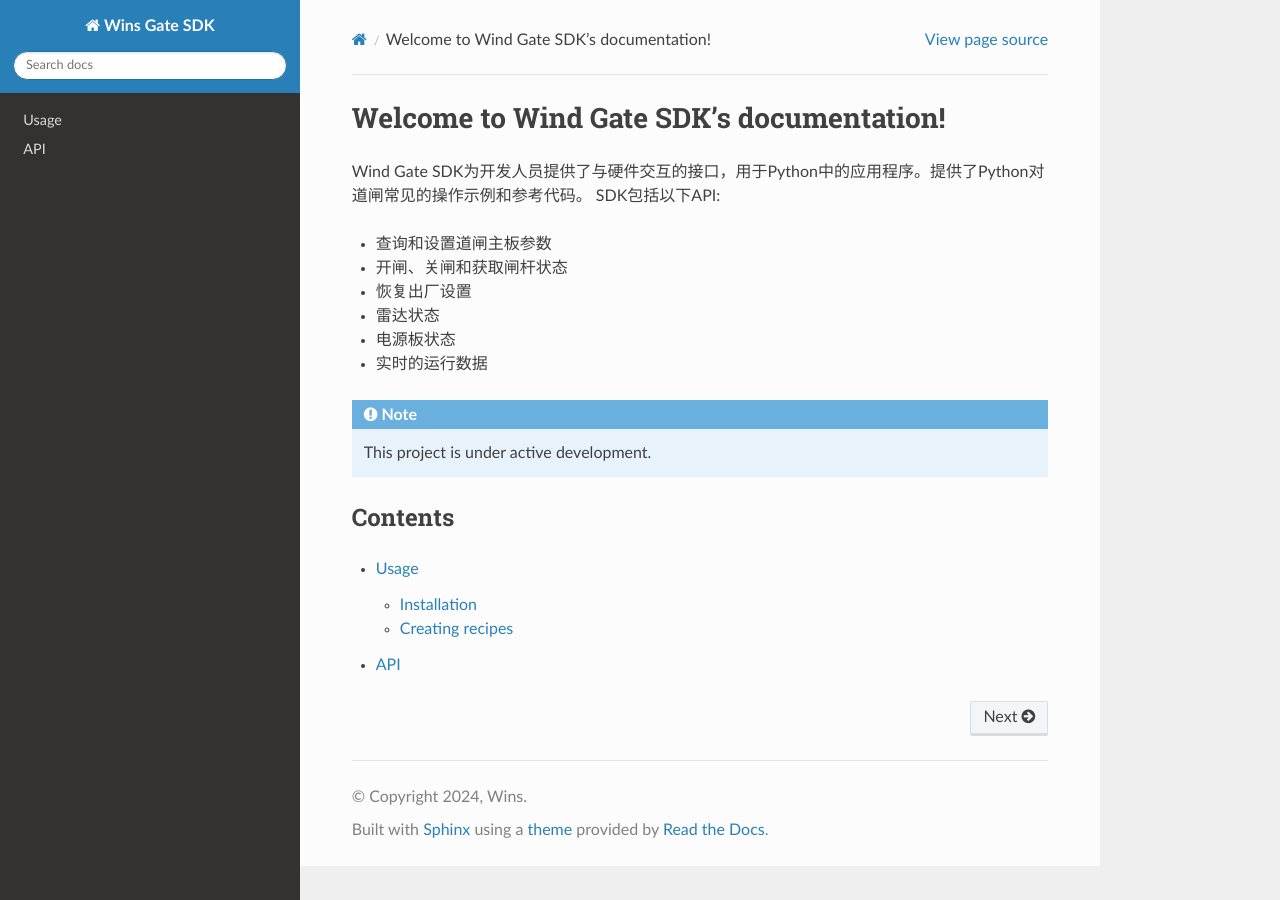
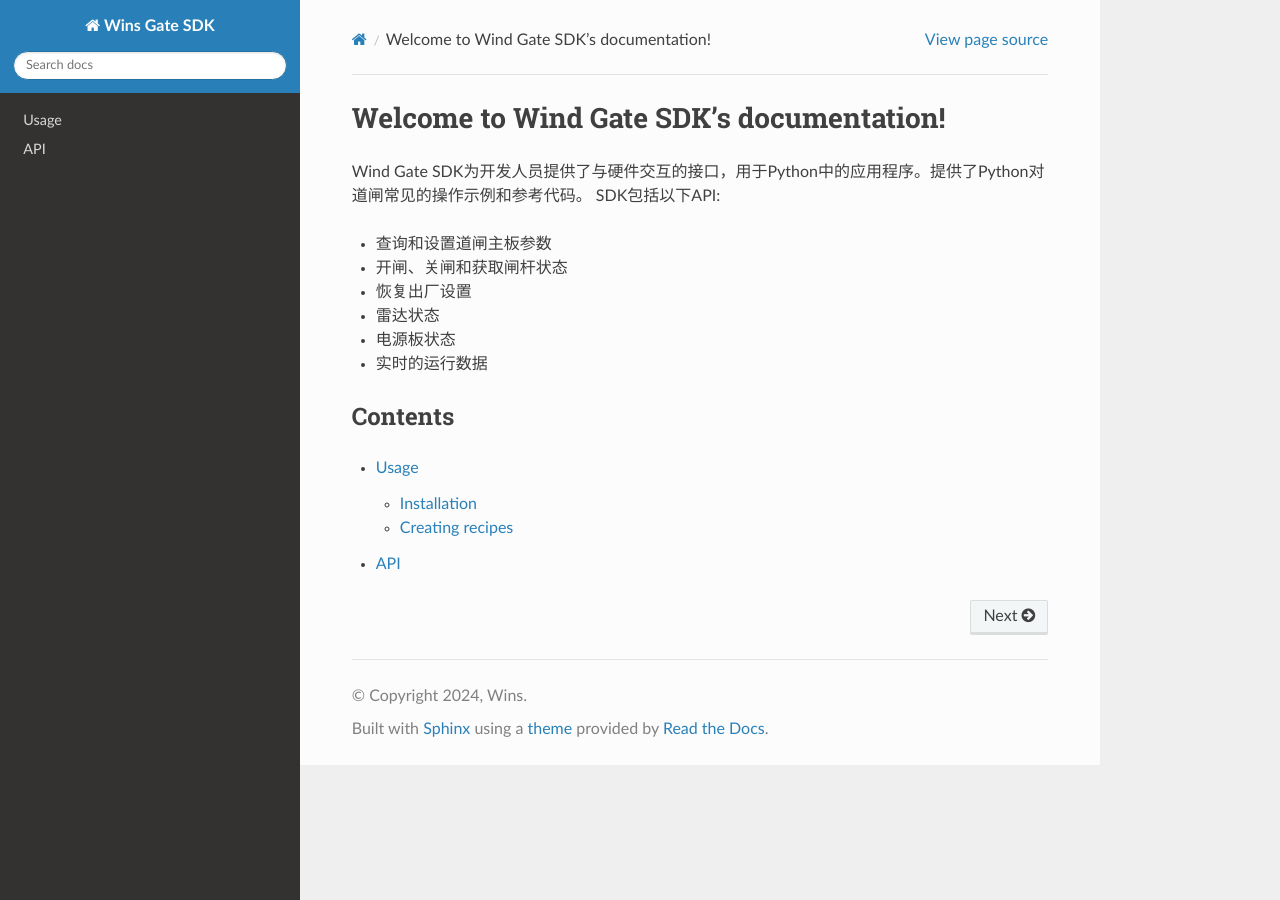
Before and after one commit to yejunzhou/wgsdoc, a Sphinx documentation site: the page built from docs/source/index.rst, in a window 1280 px wide. Built offline with Sphinx 7.4.7 and the Read the Docs theme 3.1.0, drawn with Linux system fonts in a browser that asks for light colours.

```diff
--- a/docs/source/index.rst
+++ b/docs/source/index.rst
@@ -1,5 +1,5 @@
 Welcome to Wind Gate SDK's documentation!
-===================================
+=========================================
 
 Wind Gate SDK为开发人员提供了与硬件交互的接口，用于Python中的应用程序。提供了Python对道闸常见的操作示例和参考代码。
 SDK包括以下API:
@@ -13,10 +13,6 @@
 
 
 
-.. note::
-
-   This project is under active development.
-
 Contents
 --------
 
```
